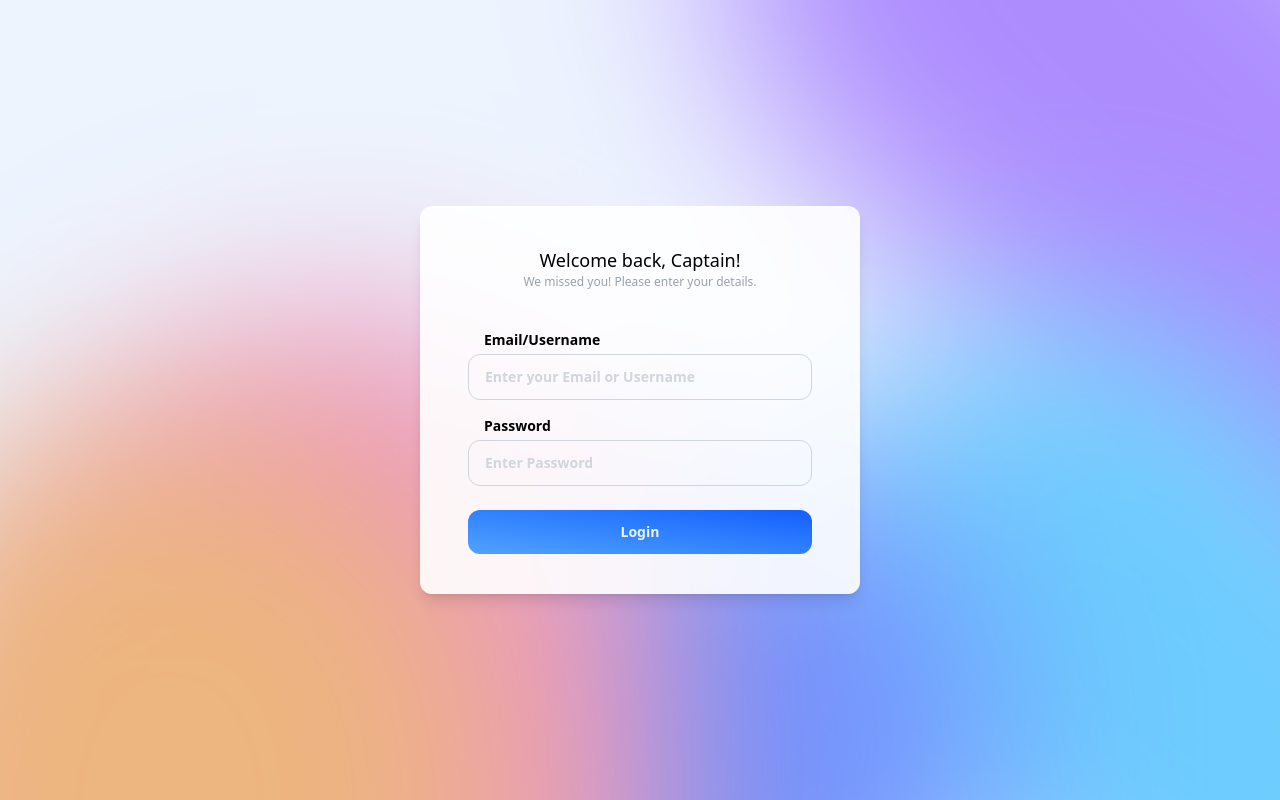
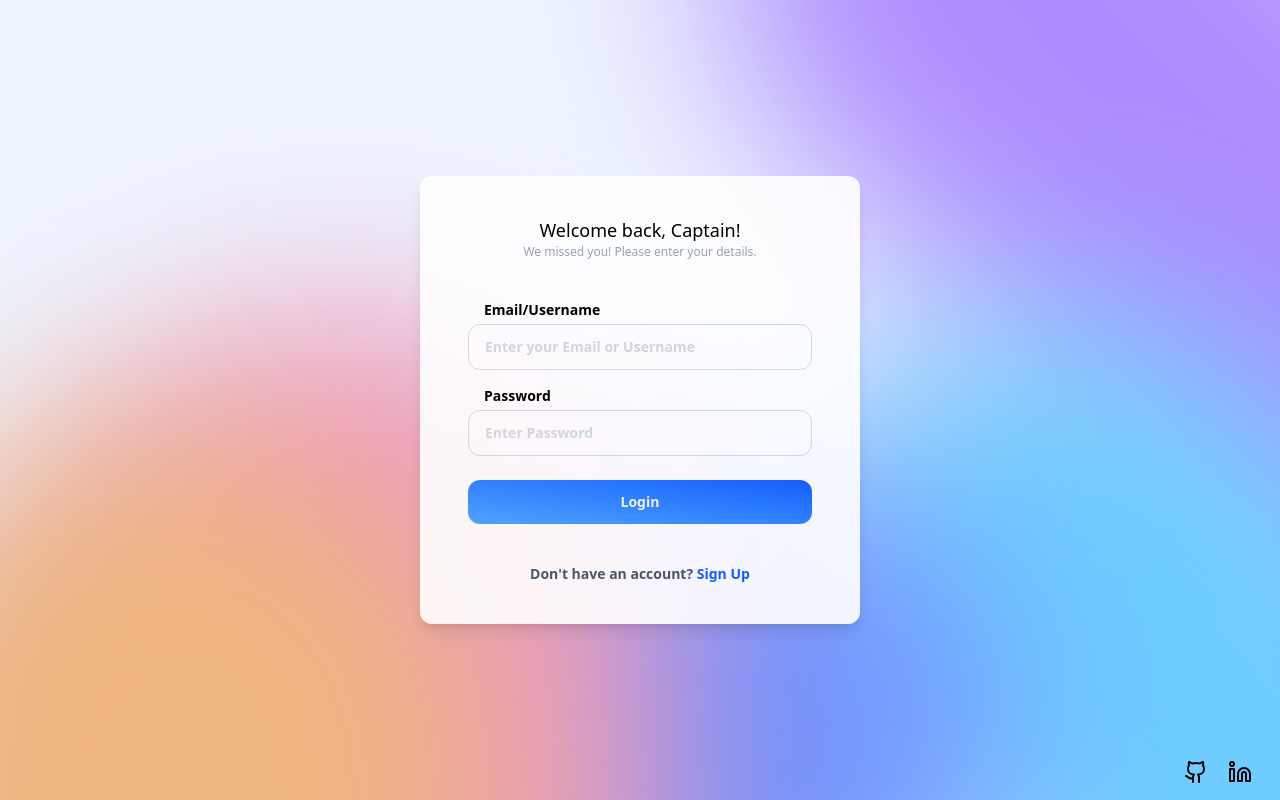
Before and after one commit to lkshayb/Authentication_System, a React (Vite) app in the folder client/: page / in a window 1280 px wide. Built offline with nearby package versions, Linux system fonts and the light colour scheme.

Commit message:
add socials

```diff
--- a/client/index.html
+++ b/client/index.html
@@ -4,7 +4,7 @@
     <meta charset="UTF-8" />
     <link rel="icon" type="image/svg+xml" href="/vite.svg" />
     <meta name="viewport" content="width=device-width, initial-scale=1.0" />
-    <title>client</title>
+    <title>Auth System</title>
   </head>
   <body>
     <div id="root"></div>
--- a/client/package.json
+++ b/client/package.json
@@ -11,6 +11,7 @@
   },
   "dependencies": {
     "@tailwindcss/vite": "^4.1.14",
+    "lucide-react": "^0.548.0",
     "react": "^19.1.1",
     "react-dom": "^19.1.1",
     "tailwindcss": "^4.1.14"
--- a/client/src/App.tsx
+++ b/client/src/App.tsx
@@ -1,8 +1,9 @@
 import { useEffect, useState } from 'react'
+import {Github,Linkedin} from 'lucide-react'
 import './App.css'
 function App() {
-  const [isReturnedUser,setisReturnedUser] = useState<Boolean | null>(true);
-  /*
+  const [isReturnedUser,setisReturnedUser] = useState<Boolean | null>(false);
+
   useEffect(() => {
 
     if(localStorage.getItem("hasVisited")) setisReturnedUser(true);
@@ -13,13 +14,18 @@ function App() {
     }
 
   },[])
-*/
+
   if(isReturnedUser === null) return null;
 
   return (
     <div className='overflow max-h-screen max-w-screen '>
       <div className='absolute h-full w-full bg-blue-100/50 backdrop-blur-5xl flex justify-center items-center'>
-        <div className=' rounded-xl py-10 mx-5 w-110 min-w-80 bg-white/90 shadow-lg flex flex-col text-center'>
+        <div className='absolute flex gap-5 right-0 bottom-0 mx-7 my-4'>
+          <a className=' cursor-pointer hover:text-black/50 duration-300' target='_blank' href='https://github.com/lkshayb'><Github/></a>
+          <a className=' cursor-pointer hover:text-black/50 duration-300' target='_blank' href='https://linkedin.com/in/lkshayb'><Linkedin/></a>
+        </div>
+
+        <div className=' rounded-xl py-10 mx-5 w-110 min-w-80 bg-white/90 shadow-lg flex flex-col text-center duration-300 '>
           <span className='font-sans font-medium text-lg'>{isReturnedUser ? "Welcome back, Captain!" : "Looks like you're new here!"}</span>
           <span className='font-sans font-medium text-xs text-gray-400'>{isReturnedUser ? "We missed you! Please enter your details." : "Let's create a new account for you"}</span>
           <div className='text-left mt-10 text-sm font-semibold flex flex-col mx-12'>
@@ -32,6 +38,7 @@ function App() {
               <input type="password" className='mt-1 duration-300 border-1 border-gray-300 placeholder-gray-300 focus:placeholder-gray-400 placeholder:font-semibold focus:border-gray-500 focus:outline-none rounded-xl py-3 px-4' placeholder='Enter Password ' />
             </div>
             <button className='mt-6 bg-gradient-to-tr from-blue-400 to-blue-600 text-white/90 px-4 py-3 rounded-xl cursor-pointer hover:opacity-90 duration-300'>{isReturnedUser ? "Login" : "Sign Up"}</button>
+            <span className='text-gray-600 text-center mt-10'>{isReturnedUser ? "Don't have an account? " : "Already have an account? "} <span onClick={() => setisReturnedUser(e => !e)} className='text-blue-600 cursor-pointer'>{isReturnedUser ? "Sign Up" : "Login"}</span></span>
           </div>
         </div>
       </div>
```
Also changed, not shown: 1 other file (tests, documents, lock files or other folders).
